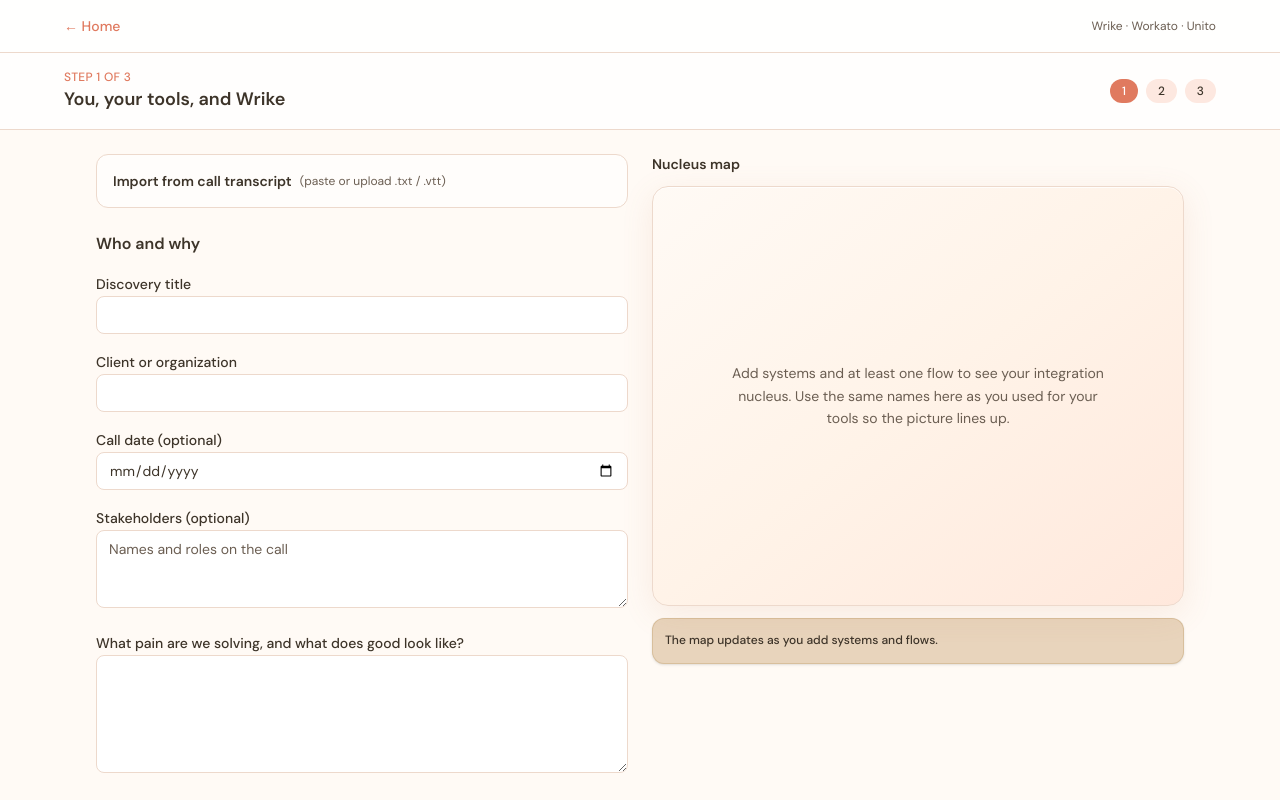
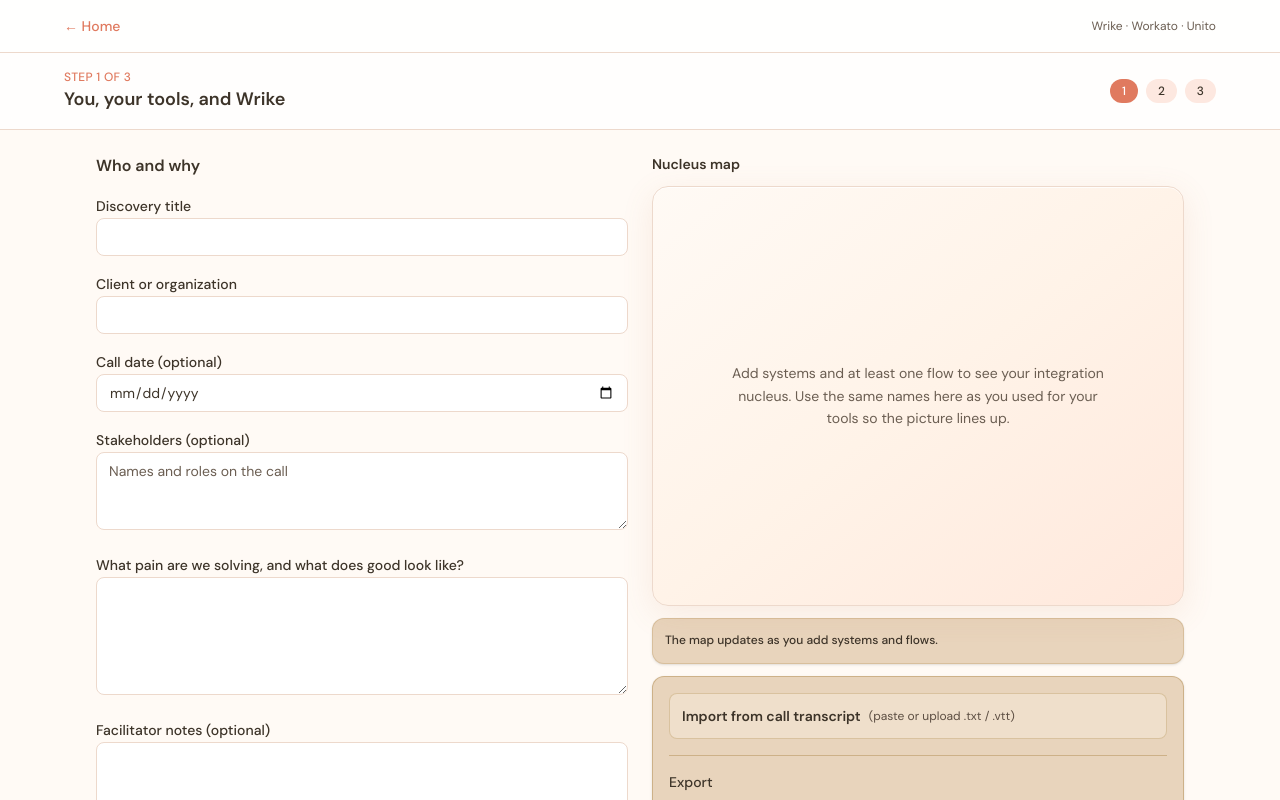
Before and after one commit to scottlogan-cyber/Disco, a Next.js app: page /discovery in a window 1280 px wide. Shown: the top 800 px of the page. Built offline with nearby package versions, Linux system fonts and the light colour scheme.

Commit message:
Describe what you changed

```diff
--- a/src/components/discovery/DiscoveryWizard.tsx
+++ b/src/components/discovery/DiscoveryWizard.tsx
@@ -142,8 +142,6 @@ export default function DiscoveryWizard() {
     setTimeout(() => setFeedbackMessage(null), 3500);
   }
 
-  const showShareActions = step >= 1;
-
   function onTranscriptFileChange(e: React.ChangeEvent<HTMLInputElement>) {
     const file = e.target.files?.[0];
     if (!file) return;
@@ -267,6 +265,10 @@ export default function DiscoveryWizard() {
       </div>
 
       <div className="mx-auto flex w-full max-w-6xl flex-1 flex-col gap-6 px-4 py-6 sm:px-8 lg:flex-row">
+        <form
+          className="no-print flex w-full flex-1 flex-col gap-6 lg:flex-row lg:items-start"
+          onSubmit={handleSubmit(() => {})}
+        >
           <section className="no-print flex-1 space-y-6 lg:max-w-xl">
             {narrow ? (
               <div className="flex rounded-full bg-accent-soft p-1 text-xs font-medium">
@@ -291,125 +293,7 @@ export default function DiscoveryWizard() {
               </div>
             ) : null}
 
-          <form
-            className={`space-y-6 ${narrow && previewTab !== "form" ? "hidden" : ""}`}
-            onSubmit={handleSubmit(() => {})}
-          >
-            <details className="group rounded-xl border border-border bg-card/60 p-4 open:bg-card">
-              <summary className="cursor-pointer list-none text-sm font-semibold text-foreground marker:content-none [&::-webkit-details-marker]:hidden">
-                <span className="inline-flex items-center gap-2">
-                  Import from call transcript
-                  <span className="text-xs font-normal text-muted">
-                    (paste or upload .txt / .vtt)
-                  </span>
-                </span>
-              </summary>
-              <p className="mt-3 text-xs leading-relaxed text-muted">
-                Text is sent to this app&apos;s server and then to OpenAI to map into the
-                form. Do not paste highly sensitive content unless your environment allows
-                it.
-              </p>
-              <div className="mt-3 space-y-3">
-                <textarea
-                  value={transcriptPaste}
-                  onChange={(e) => {
-                    setTranscriptPaste(e.target.value);
-                    setImportError(null);
-                  }}
-                  rows={5}
-                  className={inputClass}
-                  placeholder="Paste a Zoom transcript or meeting notes here…"
-                  disabled={importLoading}
-                />
-                <div className="flex flex-wrap items-center gap-2">
-                  <label className="cursor-pointer rounded-full border border-border bg-background px-4 py-2 text-xs font-medium text-foreground hover:bg-accent-soft/50">
-                    Upload file
-                    <input
-                      type="file"
-                      accept=".txt,.vtt,text/plain"
-                      className="sr-only"
-                      onChange={onTranscriptFileChange}
-                      disabled={importLoading}
-                    />
-                  </label>
-                  <button
-                    type="button"
-                    disabled={importLoading}
-                    onClick={() => void runTranscriptImport()}
-                    className="rounded-full bg-accent px-4 py-2 text-xs font-medium text-white disabled:opacity-50"
-                  >
-                    {importLoading ? "Extracting…" : "Extract with AI"}
-                  </button>
-                </div>
-                {importError ? (
-                  <p className="text-sm text-accent">{importError}</p>
-                ) : null}
-                {pendingImport ? (
-                  <div className="rounded-xl border border-accent/35 bg-accent-soft/50 p-4">
-                    <p className="text-sm font-medium text-foreground">
-                      Preview — check details, then apply
-                    </p>
-                    <ul className="mt-2 space-y-1 text-xs text-muted">
-                      <li>
-                        <span className="font-medium text-foreground">Title:</span>{" "}
-                        {pendingImport.meta.title}
-                      </li>
-                      <li>
-                        <span className="font-medium text-foreground">Client:</span>{" "}
-                        {pendingImport.meta.clientOrg}
-                      </li>
-                      <li>
-                        <span className="font-medium text-foreground">Systems:</span>{" "}
-                        {pendingImport.systems.length}
-                      </li>
-                      <li>
-                        <span className="font-medium text-foreground">Flows:</span>{" "}
-                        {pendingImport.flows.length}
-                      </li>
-                      <li>
-                        <span className="font-medium text-foreground">Pattern:</span>{" "}
-                        {pendingImport.pattern.tool}
-                      </li>
-                    </ul>
-                    <div className="mt-3 flex flex-wrap gap-2">
-                      <button
-                        type="button"
-                        onClick={applyTranscriptImport}
-                        className="rounded-full bg-accent px-4 py-2 text-xs font-medium text-white"
-                      >
-                        Apply to form
-                      </button>
-                      <button
-                        type="button"
-                        onClick={() => setPendingImport(null)}
-                        className="rounded-full border border-border px-4 py-2 text-xs font-medium text-foreground"
-                      >
-                        Dismiss
-                      </button>
-                    </div>
-                  </div>
-                ) : null}
-              </div>
-            </details>
-
-            {showShareActions ? (
-              <div className="rounded-xl border border-border bg-card/70 p-4">
-                <p className="text-sm font-medium text-foreground">Export</p>
-                <div className="mt-3">
-                  <button
-                    type="button"
-                    onClick={exportPdf}
-                    className="rounded-full bg-card px-4 py-2 text-xs font-medium text-foreground shadow-sm ring-1 ring-border hover:bg-accent-soft/40"
-                  >
-                    Export PDF
-                  </button>
-                </div>
-                <p className="mt-2 text-xs text-muted">
-                  Downloads a summary PDF of your discovery answers.
-                </p>
-              </div>
-            ) : null}
-
+            <div className={`space-y-6 ${narrow && previewTab !== "form" ? "hidden" : ""}`}>
             {step === 0 && (
               <div className="space-y-10">
                 <section className="space-y-4">
@@ -790,7 +674,27 @@ export default function DiscoveryWizard() {
                 Next
               </button>
             </div>
-          </form>
+            </div>
+
+            {narrow && previewTab === "form" ? (
+              <div className="lg:hidden">
+                <ImportExportBeigePanel
+                  transcriptPaste={transcriptPaste}
+                  onTranscriptPasteChange={(v) => {
+                    setTranscriptPaste(v);
+                    setImportError(null);
+                  }}
+                  importLoading={importLoading}
+                  importError={importError}
+                  pendingImport={pendingImport}
+                  onTranscriptFileChange={onTranscriptFileChange}
+                  runTranscriptImport={runTranscriptImport}
+                  applyTranscriptImport={applyTranscriptImport}
+                  clearPendingImport={() => setPendingImport(null)}
+                  exportPdf={exportPdf}
+                />
+              </div>
+            ) : null}
           </section>
 
           <aside
@@ -818,10 +722,168 @@ export default function DiscoveryWizard() {
                   </p>
                 ) : null}
               </div>
+              <ImportExportBeigePanel
+                transcriptPaste={transcriptPaste}
+                onTranscriptPasteChange={(v) => {
+                  setTranscriptPaste(v);
+                  setImportError(null);
+                }}
+                importLoading={importLoading}
+                importError={importError}
+                pendingImport={pendingImport}
+                onTranscriptFileChange={onTranscriptFileChange}
+                runTranscriptImport={runTranscriptImport}
+                applyTranscriptImport={applyTranscriptImport}
+                clearPendingImport={() => setPendingImport(null)}
+                exportPdf={exportPdf}
+              />
             </div>
           </aside>
+        </form>
       </div>
 
+    </div>
+  );
+}
+
+const inputClassBeige =
+  "w-full rounded-lg border border-[#c4a574]/55 bg-[#f8f0e6] px-3 py-2 text-sm text-[#3d3429] placeholder:text-[#6b5e52] focus:border-accent focus:outline-none focus:ring-2 focus:ring-accent/25";
+
+function ImportExportBeigePanel({
+  transcriptPaste,
+  onTranscriptPasteChange,
+  importLoading,
+  importError,
+  pendingImport,
+  onTranscriptFileChange,
+  runTranscriptImport,
+  applyTranscriptImport,
+  clearPendingImport,
+  exportPdf,
+}: {
+  transcriptPaste: string;
+  onTranscriptPasteChange: (value: string) => void;
+  importLoading: boolean;
+  importError: string | null;
+  pendingImport: DiscoveryPayload | null;
+  onTranscriptFileChange: (e: React.ChangeEvent<HTMLInputElement>) => void;
+  runTranscriptImport: () => Promise<void>;
+  applyTranscriptImport: () => void;
+  clearPendingImport: () => void;
+  exportPdf: () => void;
+}) {
+  return (
+    <div className="rounded-xl border border-[#b89660]/55 bg-[#e8d4bc] p-4 text-[#3d3429] shadow-sm">
+      <details className="group rounded-lg border border-[#c4a574]/50 bg-[#f0e0cc]/90 p-3 open:bg-[#f5e8d8]">
+        <summary className="cursor-pointer list-none text-sm font-semibold text-[#3d3429] marker:content-none [&::-webkit-details-marker]:hidden">
+          <span className="inline-flex items-center gap-2">
+            Import from call transcript
+            <span className="text-xs font-normal text-[#5c4e42]">
+              (paste or upload .txt / .vtt)
+            </span>
+          </span>
+        </summary>
+        <p className="mt-3 text-xs leading-relaxed text-[#5c4e42]">
+          Text is sent to this app&apos;s server and then to OpenAI to map into the form. Do
+          not paste highly sensitive content unless your environment allows it.
+        </p>
+        <div className="mt-3 space-y-3">
+          <textarea
+            value={transcriptPaste}
+            onChange={(e) => {
+              onTranscriptPasteChange(e.target.value);
+            }}
+            rows={5}
+            className={inputClassBeige}
+            placeholder="Paste a Zoom transcript or meeting notes here…"
+            disabled={importLoading}
+          />
+          <div className="flex flex-wrap items-center gap-2">
+            <label className="cursor-pointer rounded-full border border-[#c4a574]/60 bg-[#f8f0e6] px-4 py-2 text-xs font-medium text-[#3d3429] hover:bg-[#fffaf5]">
+              Upload file
+              <input
+                type="file"
+                accept=".txt,.vtt,text/plain"
+                className="sr-only"
+                onChange={onTranscriptFileChange}
+                disabled={importLoading}
+              />
+            </label>
+            <button
+              type="button"
+              disabled={importLoading}
+              onClick={() => void runTranscriptImport()}
+              className="rounded-full bg-accent px-4 py-2 text-xs font-medium text-white disabled:opacity-50"
+            >
+              {importLoading ? "Extracting…" : "Extract with AI"}
+            </button>
+          </div>
+          {importError ? (
+            <p className="text-sm text-accent">{importError}</p>
+          ) : null}
+          {pendingImport ? (
+            <div className="rounded-xl border border-accent/35 bg-accent-soft/60 p-4">
+              <p className="text-sm font-medium text-foreground">
+                Preview — check details, then apply
+              </p>
+              <ul className="mt-2 space-y-1 text-xs text-muted">
+                <li>
+                  <span className="font-medium text-foreground">Title:</span>{" "}
+                  {pendingImport.meta.title}
+                </li>
+                <li>
+                  <span className="font-medium text-foreground">Client:</span>{" "}
+                  {pendingImport.meta.clientOrg}
+                </li>
+                <li>
+                  <span className="font-medium text-foreground">Systems:</span>{" "}
+                  {pendingImport.systems.length}
+                </li>
+                <li>
+                  <span className="font-medium text-foreground">Flows:</span>{" "}
+                  {pendingImport.flows.length}
+                </li>
+                <li>
+                  <span className="font-medium text-foreground">Pattern:</span>{" "}
+                  {pendingImport.pattern.tool}
+                </li>
+              </ul>
+              <div className="mt-3 flex flex-wrap gap-2">
+                <button
+                  type="button"
+                  onClick={applyTranscriptImport}
+                  className="rounded-full bg-accent px-4 py-2 text-xs font-medium text-white"
+                >
+                  Apply to form
+                </button>
+                <button
+                  type="button"
+                  onClick={clearPendingImport}
+                  className="rounded-full border border-border px-4 py-2 text-xs font-medium text-foreground"
+                >
+                  Dismiss
+                </button>
+              </div>
+            </div>
+          ) : null}
+        </div>
+      </details>
+
+      <div className="mt-4 border-t border-[#b89660]/55 pt-4">
+        <p className="text-sm font-medium text-[#3d3429]">Export</p>
+        <div className="mt-3">
+          <button
+            type="button"
+            onClick={exportPdf}
+            className="rounded-full bg-[#f8f0e6] px-4 py-2 text-xs font-medium text-[#3d3429] shadow-sm ring-1 ring-[#c4a574]/60 hover:bg-[#fffaf5]"
+          >
+            Export PDF
+          </button>
+        </div>
+        <p className="mt-2 text-xs text-[#5c4e42]">
+          Downloads a summary PDF of your discovery answers.
+        </p>
+      </div>
     </div>
   );
 }
```
Lines whose indentation alone changed are shown as unchanged.
